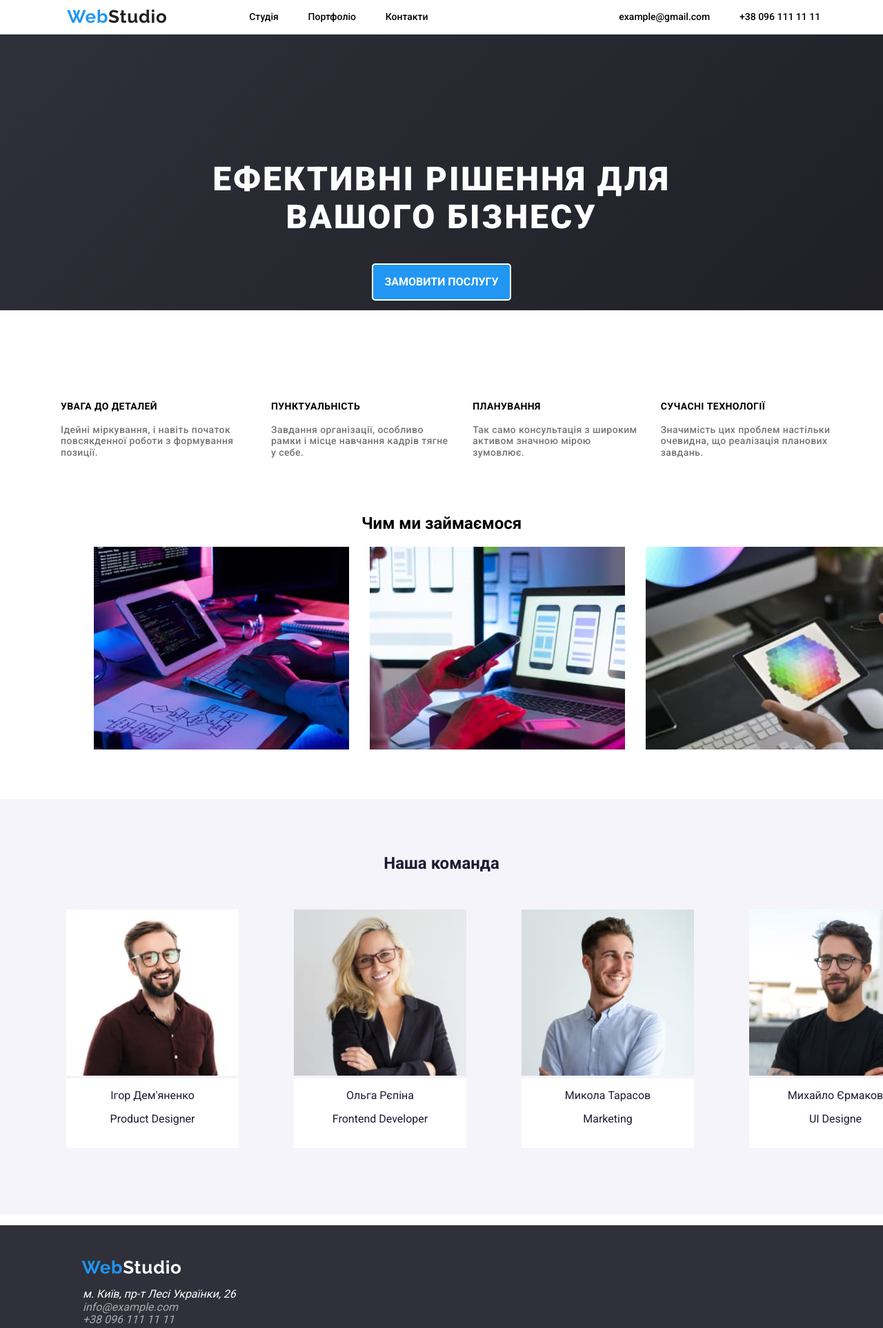
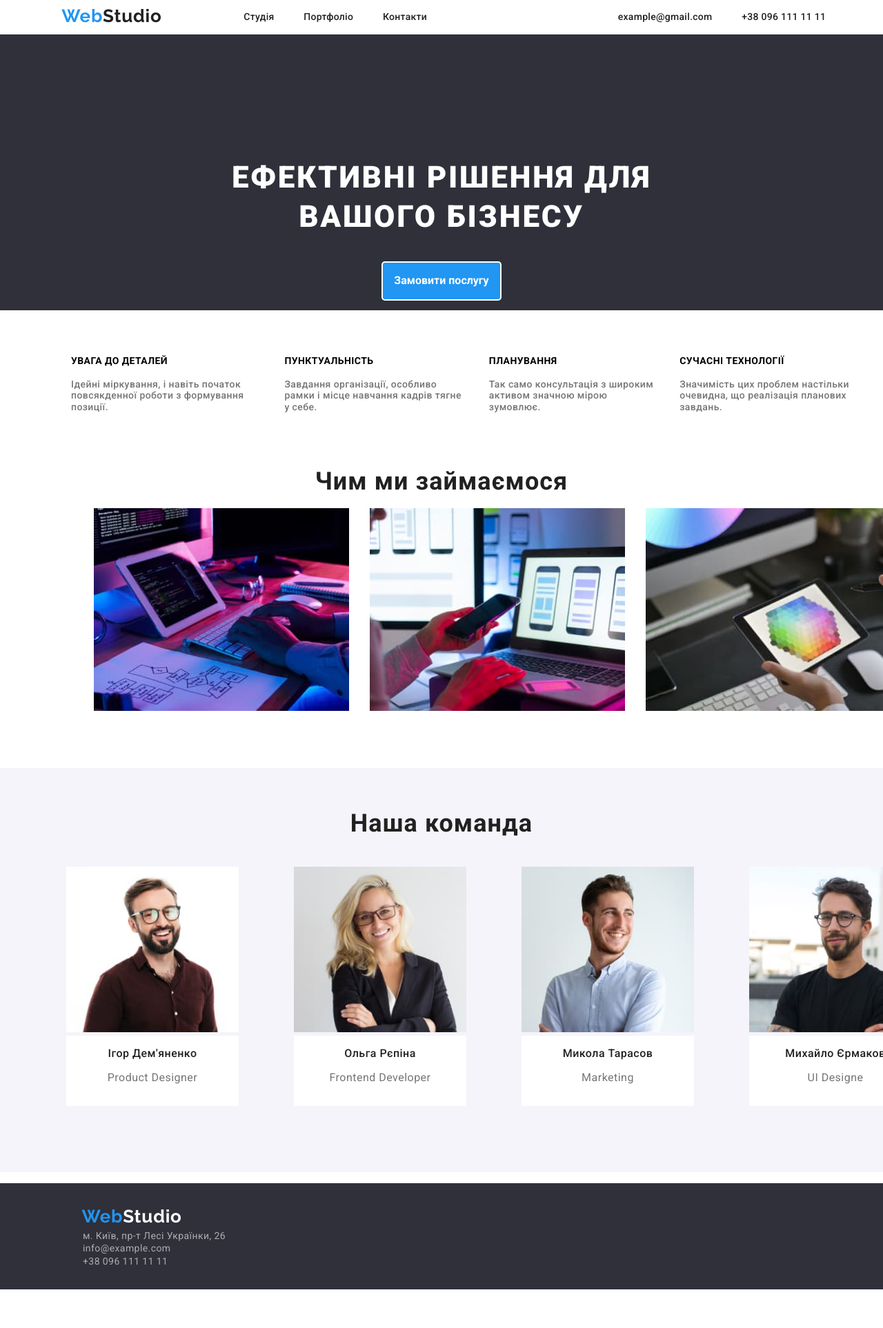
Before and after one commit to VasylMolnar/goit-markup-hw-02, a plain HTML site: page index.html in a window 1280 px wide. Shown: the top 1926 px of the page at 69% size. After the commit the page ends 1870 px from the top, so only its background shows below. Drawn offline with nearby package versions, Linux system fonts and the light colour scheme.

Commit message:
Update styles.css

```diff
--- a/css/styles.css
+++ b/css/styles.css
@@ -1,21 +1,25 @@
+:root {
+    --texcolor: #212121;
+    --fontRoboto: 'Roboto', sans-serif;
+    --fontRaleway: 'Raleway', sans-serif;
+    --background: #2196F3;
+    --colorwhite: #ffffff;
+}
+
 body {
-    font-family: 'Roboto', sans-serif;
-    color: #1b1b32;
+    font-family: var(--fontRoboto);
     margin: 0;
+    color: #757575;
 }
+
+
 
 /*header*/
 
-
-a {
-    color: #212121;
-    text-decoration: none;
-}
-
-header {
+#header {
     width: 100%;
     height: 50px;
-    background-color: #ffffff;
+    background-color: var(--colorwhite);
     display: inline-flex;
     justify-content: center;
     align-items: center;
@@ -25,7 +29,7 @@ header {
 
 }
 
-nav {
+#nav-bar {
     display: flex;
     justify-content: space-between;
     align-items: center;
@@ -36,10 +40,14 @@ nav {
 .nav__info {
     display: flex;
     column-gap: 30px;
-    font-family: 'Roboto', sans-serif;
+    font-family: var(--fontRoboto);
+    list-style-type: none;
+    font-style: normal;
+    font-weight: 500;
     font-size: 14px;
-    font-weight: 500;
-    list-style-type: none;
+    line-height: 0.02;
+    letter-spacing: 0.02em;
+    color: var(--texcolor);
 }
 
 .nav__list {
@@ -47,17 +55,18 @@ nav {
 }
 
 
-nav>ul>li {
-    color: #000000;
+#nav-bar>ul>li {
     margin: 0 0.2rem;
     padding: 0.2rem;
     display: flex;
 }
 
-nav>ul>li:hover {
-    background-color: #dfdfe2;
-    color: #2196F3;
-    cursor: pointer;
+#nav-bar>ul>li:hover {
+    color: var(--background);
+}
+
+#nav-bar ul>li>a:focus {
+    color: var(--background);
 }
 
 li>a {
@@ -68,26 +77,25 @@ li>a {
 .logo {
     width: max(100px, 18vw);
     padding: 0.4rem;
-    font-family: 'Raleway', sans-serif;
-    font-style: normal;
+    font-family: var(--fontRaleway);
     font-weight: 700;
     font-size: 26px;
-    line-height: 1;
+    line-height: 0.06;
     letter-spacing: 0.03em;
-    color: #2196F3;
+    color: var(--background);
     text-decoration: none;
 }
 
 .logo-accent {
-    color: #212121;
+    color: var(--texcolor);
 }
 
 /*main*/
 /*hero*/
 
 #hero {
-    background: linear-gradient(135deg, #2F303A 0%, #090910e7 100%);
-    color: #fff;
+    background: #2F303A;
+    color: var(--colorwhite);
     height: 450px;
     padding: 5rem;
 }
@@ -95,8 +103,9 @@ li>a {
 .column h1 {
     display: flex;
     justify-content: center;
-    font-size: 3rem;
+    font-size: 44px;
     font-weight: 900;
+    line-height: 1.3;
     text-align: center;
     letter-spacing: 0.06em;
     text-transform: uppercase;
@@ -106,18 +115,21 @@ li>a {
 #submit-button {
     margin: 0 auto;
     display: block;
-    border: 2px solid #fff;
-    text-transform: uppercase;
-    font-weight: 600;
-    color: #fff;
-    background: #2196F3;
+    font-family: var(--fontRoboto);
+    border: 2px solid var(--colorwhite);
+    font-weight: 700;
+    line-height: 1.3;
+    size: 16px;
+    color: var(--colorwhite);
+    background: var(--background);
     padding: 1rem 1rem;
     border-radius: 5px;
+    cursor: pointer;
 }
 
 
 #submit-button:hover {
-    background-color: #fff;
+    background-color: var(--colorwhite);
     transition: background-color 1s;
     color: #2f1e84;
     transition: color 1s;
@@ -125,7 +137,7 @@ li>a {
 
 /*work*/
 #work {
-    background: white;
+    background: var(--colorwhite);
     color: rgb(0, 0, 0);
     padding: 2rem 3rem;
 }
@@ -143,13 +155,16 @@ li>a {
 }
 
 #container {
-    margin-top: 5rem;
+    /*margin-top: 5rem;*/
+    width: 1231px;
+    margin: 0 auto;
+    padding: 0 15px;
 }
 
 #container>ul {
     display: flex;
     column-gap: 30px;
-    font-family: 'Roboto';
+    font-family: var(--fontRoboto);
     font-size: 14px;
     font-weight: 500;
     list-style-type: none;
@@ -158,6 +173,17 @@ li>a {
 
 h4 {
     text-transform: uppercase;
+    size: 14px;
+    font-weight: 700;
+}
+
+#images-container h2 {
+    font-weight: 700;
+    font-size: 36px;
+    line-height: 0.5em;
+    text-align: center;
+    letter-spacing: 0.03em;
+    color: var(--texcolor);
 }
 
 #container p {
@@ -175,6 +201,13 @@ h4 {
 #team h2 {
     padding-bottom: 1rem;
     padding-top: 5rem;
+
+    font-weight: 700;
+    font-size: 36px;
+    line-height: 0.03em;
+    text-align: center;
+    letter-spacing: 0.03em;
+    color: var(--texcolor);
 }
 
 #team ul {
@@ -185,9 +218,26 @@ h4 {
     border: 1px;
 }
 
-figcaption {
+.figcaption {
     padding: 1rem;
-    background-color: #FFFFFF;
+    background-color: var(--colorwhite);
+    color: #212121;
+    font-family: var(--fontRoboto);
+    font-style: normal;
+    font-weight: 500;
+    font-size: 16px;
+    line-height: 19px;
+    text-align: center;
+    letter-spacing: 0.03em;
+}
+
+.figcaption p {
+    font-weight: 400;
+    font-size: 16px;
+    line-height: 19px;
+    text-align: center;
+    letter-spacing: 0.03em;
+    color: #757575;
 }
 
 #team ul li:hover {
@@ -196,53 +246,68 @@ figcaption {
 }
 
 
-
 /* Footer */
 
-footer {
+#footer {
     text-align: left;
     padding: 1rem 0;
     background-color: #2F303A;
-    color: #fff;
+    color: var(--colorwhite);
 }
 
-footer .logo {
+#footer .logo {
     padding: 2rem 0px 0px 3.7rem;
 }
 
 .accent {
-    color: white;
+    color: var(--colorwhite);
 }
 
-address {
+#address {
     padding: 0.1rem 0 0 5rem;
 }
 
-address a {
-    color: white;
-}
-
-.Link,
-.tel {
+#address a {
+    font-family: var(--fontRoboto);
+    font-style: normal;
+    font-weight: 400;
+    font-size: 14px;
+    line-height: 0.03em;
+    letter-spacing: 0.03em;
     color: #FFFFFF99;
 }
 
 
+#address ul>li>a:hover {
+    color: var(--colorwhite);
+}
+
+
+#address ul>li>a:focus {
+    color: var(--colorwhite);
+}
 
 
 /*portfolio*/
 .btn-group {
-    margin: 10rem 1rem 1rem 25rem;
+    margin: 10rem 1rem 1rem 23rem;
 }
 
 .btn-group button {
+    font-family: var(--fontRoboto);
+    font-style: normal;
+    font-weight: 500;
+    font-size: 16px;
+    line-height: 26px;
+    text-align: center;
+    letter-spacing: 0.03em;
+    color: #212121;
     background-color: #F5F4FA;
     border: 1px solid #F5F4FA;
-    color: black;
     padding: 10px 24px;
     cursor: pointer;
     float: left;
-    border-radius: 5px;
+    border-radius: 4px;
 
 }
 
@@ -254,6 +319,10 @@ address a {
     border-right: none;
 }
 
+.btn-group ul {
+    list-style-type: none;
+}
+
 .btn-group:after {
     content: "";
     clear: both;
@@ -261,8 +330,15 @@ address a {
 }
 
 .btn-group button:hover {
-    background-color: #2196F3;
+    background-color: var(--background);
+    color: #FFFFFF;
 }
+
+.btn-group button:focus {
+    background-color: var(--background);
+    color: #FFFFFF;
+}
+
 
 /*cards*/
 
@@ -275,4 +351,12 @@ address a {
 #cards ul li {
     list-style: none;
     flex: 0 0 33.333333%;
+
 }
+
+#cards ul li figcaption,
+#cards ul li figcaption p {
+    list-style: none;
+    flex: 0 0 33.333333%;
+    text-align: left;
+}
```
